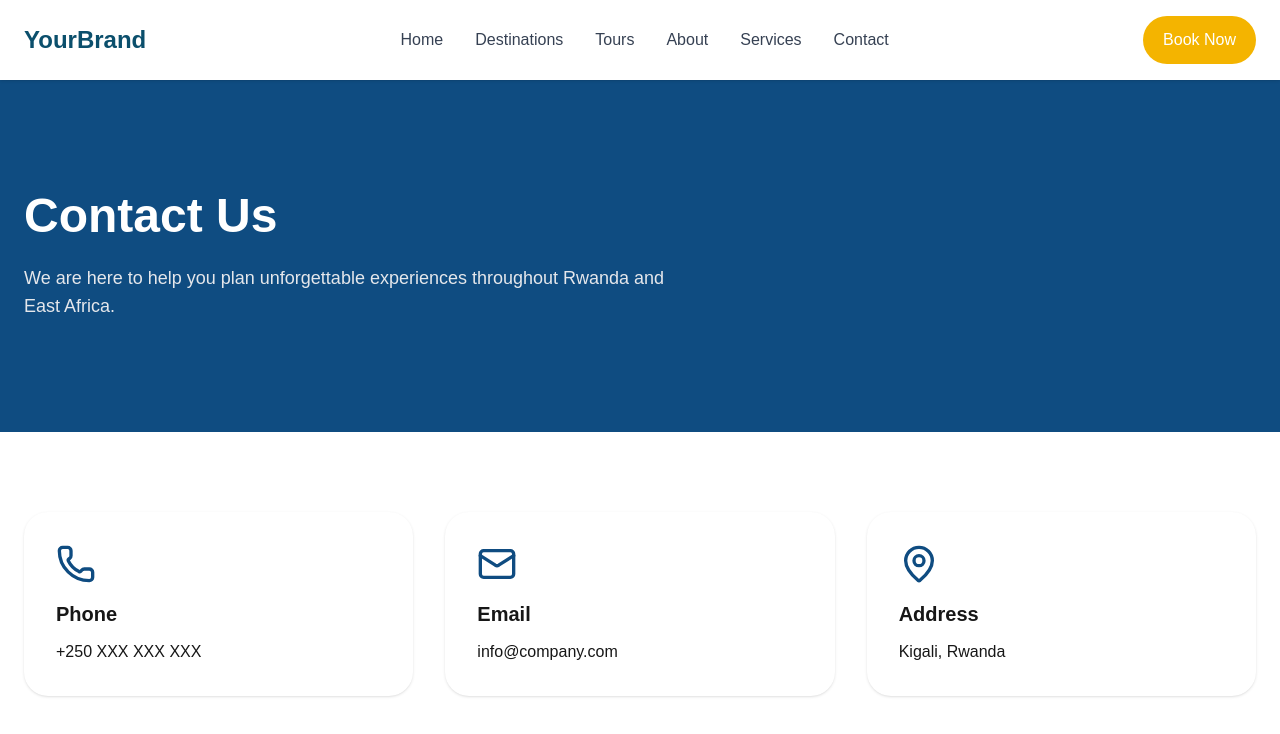
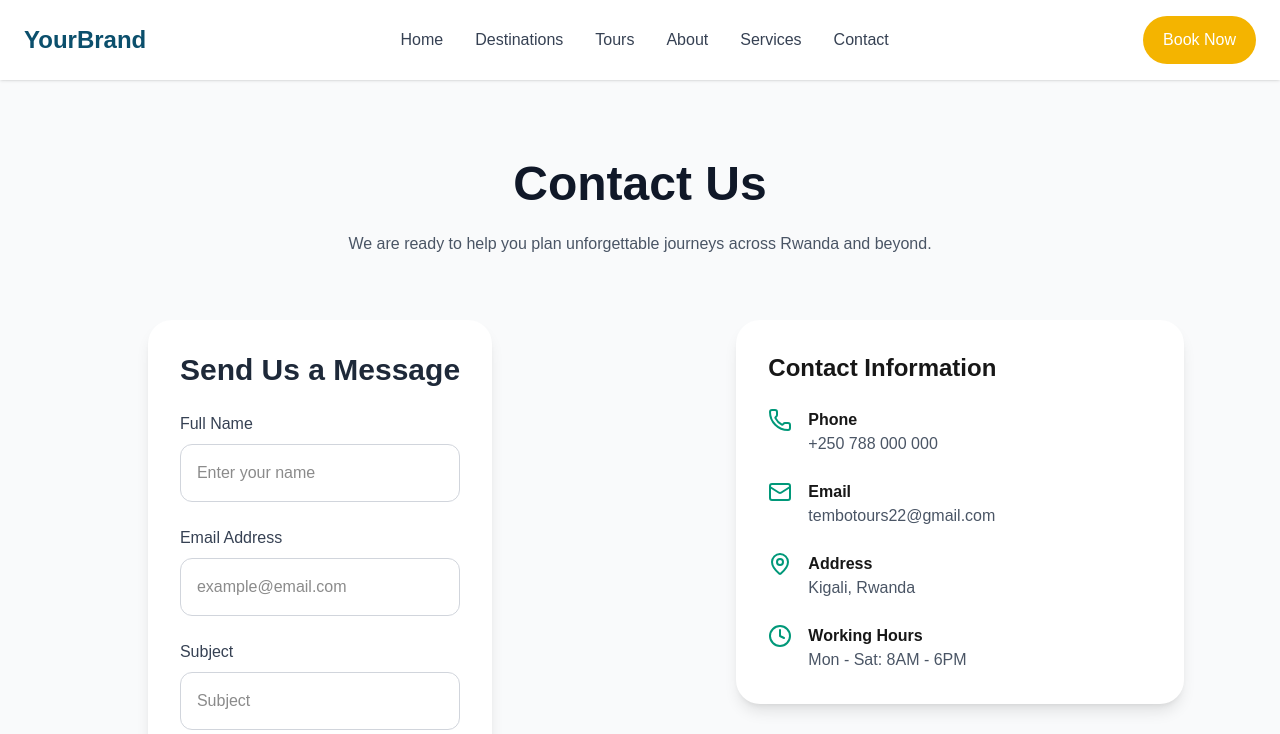
Before and after one commit to ELIE-MANI/tembo-tours, a Next.js app: page /contact in a window 1280 px wide. Shown: the top 734 px of the page. Built offline with nearby package versions, Linux system fonts and the light colour scheme.

Commit message:
Build contact page with form and contact information

```diff
--- a/app/contact/page.tsx
+++ b/app/contact/page.tsx
@@ -1,24 +1,34 @@
-import Container from "@/components/ui/Container";
+import ContactForm from "@/components/contact/ContactForm";
 import ContactInfo from "@/components/contact/ContactInfo";
-
 
 export default function ContactPage() {
   return (
-    <>
-      <section className="bg-primary py-28 text-white">
-        <Container>
-          <h1 className="text-5xl font-bold mb-6">
+    <main className="bg-gray-50 py-20">
+
+      <section className="max-w-7xl mx-auto px-6">
+
+        <div className="text-center mb-16">
+
+          <h1 className="text-5xl font-bold text-gray-900 mb-6">
             Contact Us
           </h1>
 
-          <p className="text-lg text-gray-200 max-w-2xl">
-            We are here to help you plan unforgettable experiences
-            throughout Rwanda and East Africa.
+          <p className="text-gray-600 max-w-2xl mx-auto">
+            We are ready to help you plan unforgettable journeys across Rwanda and beyond.
           </p>
-        </Container>
+
+        </div>
+
+        <div className="grid lg:grid-cols-2 gap-12">
+
+          <ContactForm />
+
+          <ContactInfo />
+
+        </div>
+
       </section>
-      <ContactInfo/>
 
-    </>
+    </main>
   );
 }
--- a/components/contact/ContactForm.tsx
+++ b/components/contact/ContactForm.tsx
@@ -1,7 +1,7 @@
 "use client";
 
 import { useState } from "react";
-
+import Container from "../ui/Container";
 export default function ContactForm() {
   const [formData, setFormData] = useState({
     fullName: "",
@@ -48,6 +48,8 @@ export default function ContactForm() {
   }
 
   return (
+    <>
+    <Container>
     <div className="bg-white rounded-3xl shadow-lg p-8">
       <h2 className="text-3xl font-bold mb-6 text-gray-800">
         Send Us a Message
@@ -145,5 +147,7 @@ export default function ContactForm() {
         )}
       </form>
     </div>
+    </Container>
+    </>
   );
 }
--- a/components/contact/ContactInfo.tsx
+++ b/components/contact/ContactInfo.tsx
@@ -1,40 +1,94 @@
-import { Phone, Mail, MapPin } from "lucide-react";
+import {
+  Phone,
+  Mail,
+  MapPin,
+  Clock
+} from "lucide-react";
 import Container from "../ui/Container";
 
 export default function ContactInfo() {
   return (
-    <section className="py-20">
-      <Container>
+    <>
+    <Container>
+    <div className="space-y-8">
 
-        <div className="grid md:grid-cols-3 gap-8">
+      <div className="bg-white p-8 rounded-3xl shadow-lg">
+        <h2 className="text-2xl font-bold mb-6">
+          Contact Information
+        </h2>
 
-          <div className="bg-white p-8 rounded-3xl shadow">
-            <Phone className="text-primary mb-4" size={40}/>
-            <h3 className="font-bold text-xl mb-3">
-              Phone
-            </h3>
-            <p>+250 XXX XXX XXX</p>
+        <div className="space-y-6">
+
+          <div className="flex gap-4">
+            <Phone className="text-[#009879]" />
+            <div>
+              <h3 className="font-semibold">Phone</h3>
+              <p className="text-gray-600">
+                +250 788 000 000
+              </p>
+            </div>
           </div>
 
-          <div className="bg-white p-8 rounded-3xl shadow">
-            <Mail className="text-primary mb-4" size={40}/>
-            <h3 className="font-bold text-xl mb-3">
-              Email
-            </h3>
-            <p>info@company.com</p>
+          <div className="flex gap-4">
+            <Mail className="text-[#009879]" />
+            <div>
+              <h3 className="font-semibold">Email</h3>
+              <p className="text-gray-600">
+                tembotours22@gmail.com
+              </p>
+            </div>
           </div>
 
-          <div className="bg-white p-8 rounded-3xl shadow">
-            <MapPin className="text-primary mb-4" size={40}/>
-            <h3 className="font-bold text-xl mb-3">
-              Address
-            </h3>
-            <p>Kigali, Rwanda</p>
+          <div className="flex gap-4">
+            <MapPin className="text-[#009879]" />
+            <div>
+              <h3 className="font-semibold">Address</h3>
+              <p className="text-gray-600">
+                Kigali, Rwanda
+              </p>
+            </div>
+          </div>
+
+          <div className="flex gap-4">
+            <Clock className="text-[#009879]" />
+            <div>
+              <h3 className="font-semibold">
+                Working Hours
+              </h3>
+
+              <p className="text-gray-600">
+                Mon - Sat: 8AM - 6PM
+              </p>
+            </div>
           </div>
 
         </div>
+      </div>
 
-      </Container>
-    </section>
+      {/* WhatsApp Card */}
+
+      <div className="bg-[#009879] rounded-3xl p-8 text-white">
+
+        <h2 className="text-2xl font-bold mb-4">
+          Need Quick Assistance?
+        </h2>
+
+        <p className="mb-6 text-gray-100">
+          Chat with our travel consultants directly on WhatsApp.
+        </p>
+
+        <a
+          href="https://wa.me/250792588842"
+          target="_blank"
+          className="bg-white text-[#009879] px-6 py-3 rounded-xl font-semibold inline-block"
+        >
+          Chat on WhatsApp
+        </a>
+
+      </div>
+
+    </div>
+    </Container>
+    </>
   );
 }
--- a/components/navbar/MobileMenu.tsx
+++ b/components/navbar/MobileMenu.tsx
@@ -32,7 +32,7 @@ return(
 
 </div>
 
-<div className="mt-10 flex flex-col gap-8 text-lg">
+<div className="mt-10 flex flex-col gap-8 text-lg text-white">
 
 <Link href="/">Home</Link>
 
@@ -46,6 +46,10 @@ Tours
 
 <Link href="/about">
 About
+</Link>
+
+<Link href="/services">
+Services
 </Link>
 
 <Link href="/contact">
```
